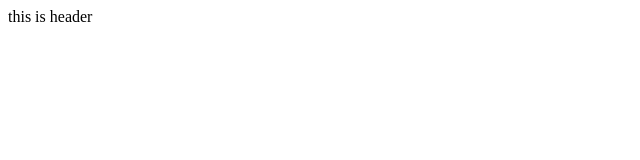
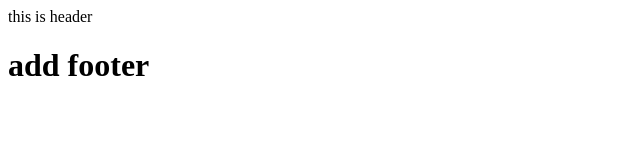
Before and after one commit to constsubhampaul/test, a plain HTML site: page index1.html in a window 1280 px wide. Shown: the whole page, without its empty margins (0-640 px from the left). Drawn offline with Linux system fonts and the light colour scheme.

Commit message:
footer added

```diff
--- a/index1.html
+++ b/index1.html
@@ -2,5 +2,6 @@
     <head></head>
     <body>
         this is header
+        <h1>add footer</h1>
     </body>
 </html>
```
